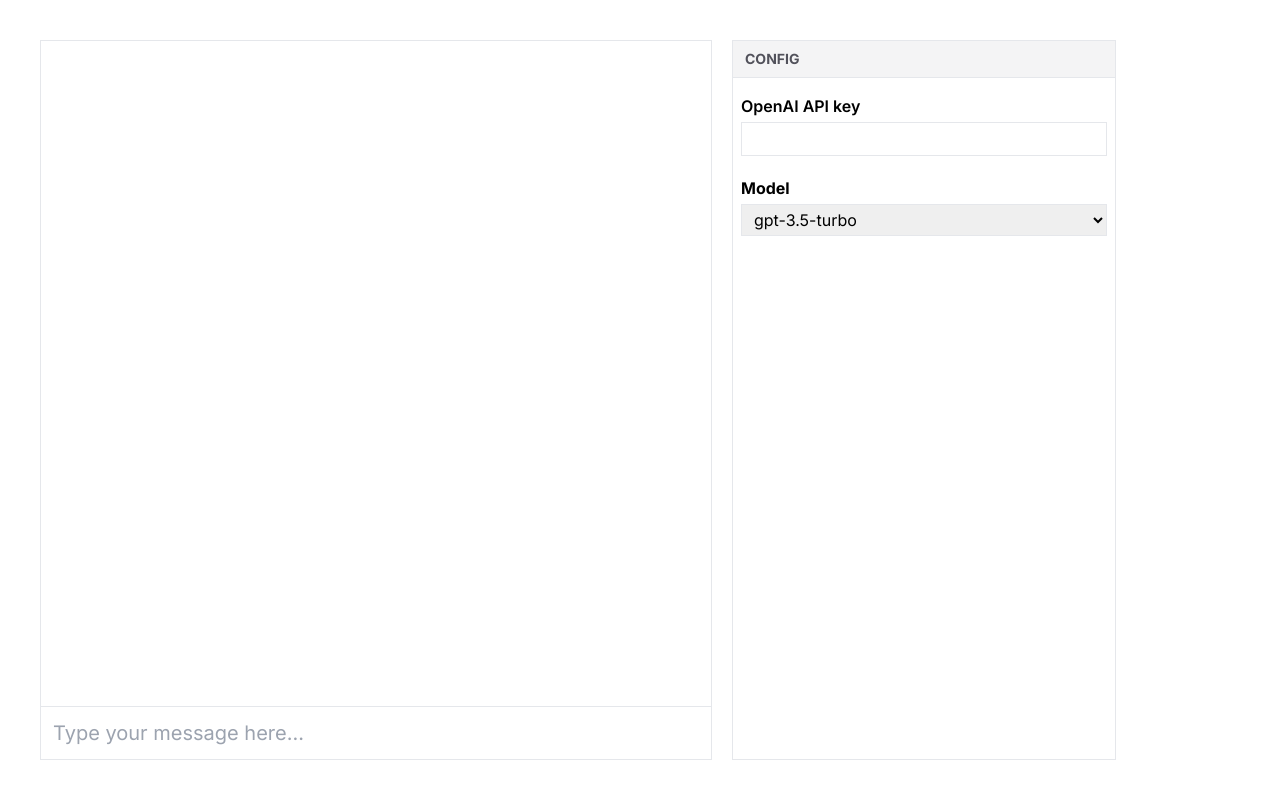
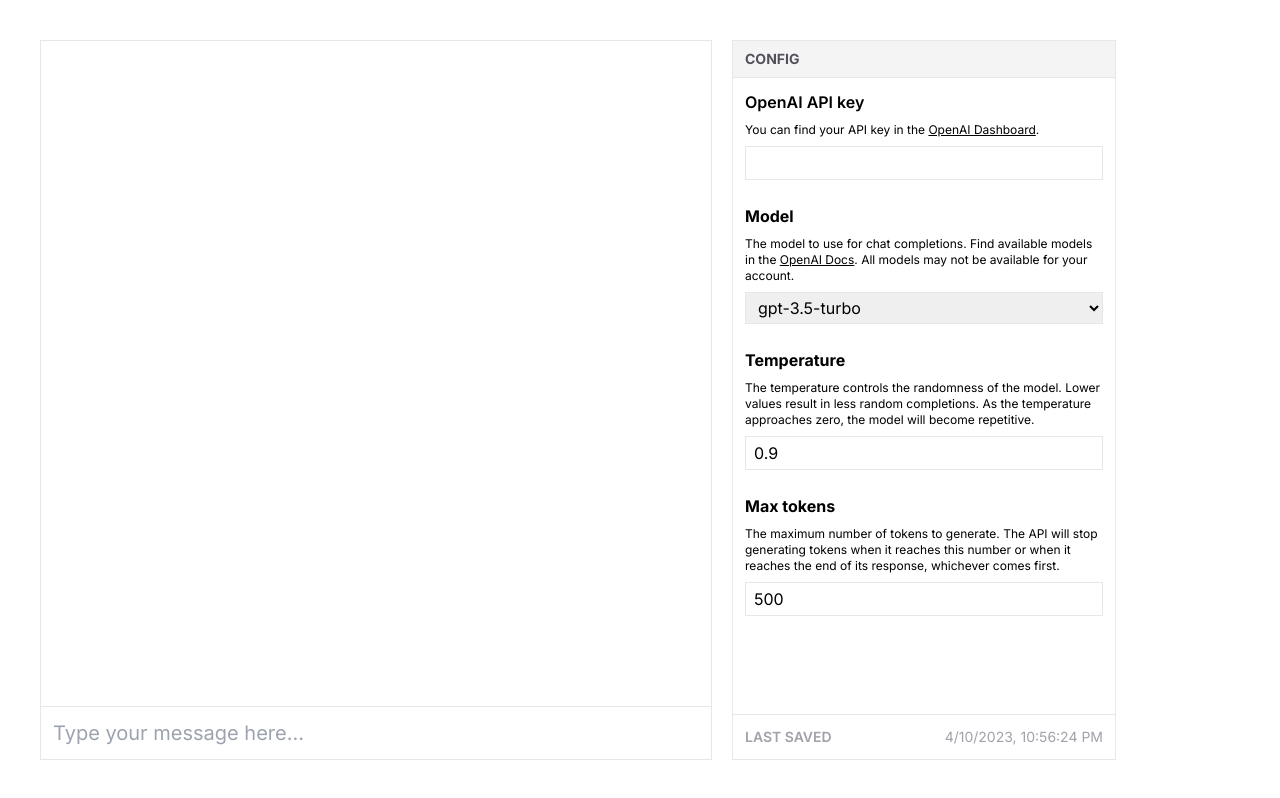
Before and after one commit to wadefletch/sibyl, a Next.js app: page /chat in a window 1280 px wide. Built offline with nearby package versions, Linux system fonts and the light colour scheme.

Commit message:
feat: add additional config options and config descriptions

```diff
--- a/components/Chat.tsx
+++ b/components/Chat.tsx
@@ -12,7 +12,8 @@ function Chat() {
   const [messages, setMessages] = useState<ChatGPTMessage[]>([]);
   const [input, setInput] = useState<string>('');
   const [loading, setLoading] = useState<boolean>(false);
-
+  const messagesEndRef = useRef<HTMLDivElement>(null);
+  const [cookie, setCookie] = useCookies([COOKIE_NAME]);
   const { config } = useConfig();
 
   async function sendMessage(message: string) {
@@ -71,11 +72,8 @@ function Chat() {
     }
 
     setLoading(false);
+    return;
   }
-
-  const [cookie, setCookie] = useCookies([COOKIE_NAME]);
-
-  const messagesEndRef = useRef<HTMLDivElement>(null);
 
   useEffect(() => {
     if (!messagesEndRef.current) return;
--- a/components/ChatMessage.tsx
+++ b/components/ChatMessage.tsx
@@ -4,6 +4,7 @@ import ReactMarkdown from 'react-markdown';
 import remarkMath from 'remark-math';
 import rehypeKatex from 'rehype-katex';
 import remarkGfm from 'remark-gfm';
+import { memo } from 'react';
 
 import 'katex/dist/katex.min.css';
 
@@ -55,4 +56,6 @@ function ChatMessage({ role, content }: ChatMessageProps) {
   );
 }
 
-export default ChatMessage;
+const MemoizedChatMessage = memo(ChatMessage);
+
+export default MemoizedChatMessage;
--- a/components/Config.tsx
+++ b/components/Config.tsx
@@ -1,17 +1,28 @@
 import { useConfig, type Config } from './ConfigContext';
 
 function Config() {
-  const { config, setConfig } = useConfig();
+  const { config, setConfig, lastSaved } = useConfig();
 
   return (
-    <form className="w-full max-w-sm gap-3 border dark:border-zinc-700 md:ml-5">
-      <h2 className="mb-2 border-b bg-zinc-100 py-2 px-3 text-sm font-bold uppercase text-zinc-600 dark:border-zinc-700 dark:bg-zinc-800 dark:text-zinc-400">
+    <form className="flex w-full max-w-sm flex-col border dark:border-zinc-700 md:ml-5">
+      <h2 className="border-b bg-zinc-100 py-2 px-3 text-sm font-bold uppercase text-zinc-600 dark:border-zinc-700 dark:bg-zinc-800 dark:text-zinc-400">
         Config
       </h2>
 
-      <div className="flex flex-col gap-5 p-2">
-        <label htmlFor="apiKey">
-          <p className="mb-1 block font-semibold">OpenAI API key</p>
+      <label htmlFor="apiKey" className="m-3 space-y-2">
+        <p className="block font-semibold">OpenAI API key</p>
+        <p className="text-xs dark:text-zinc-300">
+          You can find your API key in the{' '}
+          <a
+            href="https://beta.openai.com/account/api-keys"
+            target="_blank"
+            rel="noreferrer"
+            className="underline"
+          >
+            OpenAI Dashboard
+          </a>
+          .
+        </p>
         <input
           id="apiKey"
           type="text"
@@ -21,8 +32,20 @@ function Config() {
         />
       </label>
 
-        <label htmlFor="model">
-          <p className="mb-1 block font-bold">Model</p>
+      <label htmlFor="model" className="m-3 space-y-2">
+        <p className="block font-bold">Model</p>
+        <p className="text-xs dark:text-zinc-300">
+          The model to use for chat completions. Find available models in the{' '}
+          <a
+            href="https://beta.openai.com/docs/developer-quickstart/model-versions"
+            target="_blank"
+            rel="noreferrer"
+            className="underline"
+          >
+            OpenAI Docs
+          </a>
+          . All models may not be available for your account.
+        </p>
         <select
           id="model"
           className="w-full border px-2 py-1 focus:outline-none dark:border-zinc-700 dark:bg-zinc-800"
@@ -30,9 +53,51 @@ function Config() {
           onChange={(e) => setConfig({ ...config, model: e.target.value })}
         >
           <option value="gpt-3.5-turbo">gpt-3.5-turbo</option>
-            {/* <option value="text-davinci-003">text-davinci-003</option> */}
+          <option value="gpt-4">gpt-4</option>
         </select>
       </label>
+
+      <label htmlFor="temperature" className="m-3 space-y-2">
+        <p className="block font-bold">Temperature</p>
+        <p className="text-xs dark:text-zinc-300">
+          The temperature controls the randomness of the model. Lower values
+          result in less random completions. As the temperature approaches zero,
+          the model will become repetitive.
+        </p>
+        <input
+          id="temperature"
+          type="number"
+          className="w-full border px-2 py-1 focus:outline-none dark:border-zinc-700 dark:bg-zinc-800"
+          value={config.temperature}
+          onChange={(e) =>
+            setConfig({ ...config, temperature: Number(e.target.value) })
+          }
+        />
+      </label>
+
+      <label htmlFor="maxTokens" className="m-3 space-y-2">
+        <p className="block font-bold">Max tokens</p>
+        <p className="text-xs dark:text-zinc-300">
+          The maximum number of tokens to generate. The API will stop generating
+          tokens when it reaches this number or when it reaches the end of its
+          response, whichever comes first.
+        </p>
+        <input
+          id="maxTokens"
+          type="number"
+          className="w-full border px-2 py-1 focus:outline-none dark:border-zinc-700 dark:bg-zinc-800"
+          value={config.maxTokens}
+          onChange={(e) =>
+            setConfig({ ...config, maxTokens: Number(e.target.value) })
+          }
+        />
+      </label>
+
+      <div className="flex-1" />
+
+      <div className="flex justify-between border-t p-3 text-sm text-zinc-400 dark:border-zinc-600">
+        <p className="font-semibold uppercase">Last Saved</p>
+        <p>{lastSaved?.toLocaleString()}</p>
       </div>
     </form>
   );
--- a/components/ConfigContext.tsx
+++ b/components/ConfigContext.tsx
@@ -12,16 +12,21 @@ const LOCALSTORAGE_CONFIG_NAME = 'sibyl-config';
 export type Config = {
   apiKey: string;
   model: string;
+  temperature: number;
+  maxTokens: number;
 };
 
 type ConfigContext = {
   config: Config;
   setConfig: Dispatch<SetStateAction<Config>>;
+  lastSaved: Date | null;
 };
 
 const initialConfig: Config = {
   apiKey: '',
   model: 'gpt-3.5-turbo',
+  temperature: 0.9,
+  maxTokens: 500,
 };
 
 function loadConfig() {
@@ -41,6 +46,7 @@ function loadConfig() {
 const ConfigContext = createContext<ConfigContext>({
   config: initialConfig,
   setConfig: () => {},
+  lastSaved: null,
 });
 
 interface ConfigProviderProps {
@@ -49,13 +55,15 @@ interface ConfigProviderProps {
 
 export function ConfigProvider({ children }: ConfigProviderProps) {
   const [config, setConfig] = useState(loadConfig());
+  const [lastSaved, setLastSaved] = useState<Date | null>(null);
 
   useEffect(() => {
     localStorage.setItem(LOCALSTORAGE_CONFIG_NAME, JSON.stringify(config));
+    setLastSaved(new Date());
   }, [config]);
 
   return (
-    <ConfigContext.Provider value={{ config, setConfig }}>
+    <ConfigContext.Provider value={{ config, setConfig, lastSaved }}>
       {children}
     </ConfigContext.Provider>
   );
--- a/pages/api/chat.ts
+++ b/pages/api/chat.ts
@@ -44,10 +44,8 @@ const handler = async (req: Request): Promise<Response> => {
   const payload: OpenAIStreamPayload = {
     model: body?.config.model ?? 'gpt-3.5-turbo',
     messages: messages,
-    temperature: process.env.AI_TEMP ? parseFloat(process.env.AI_TEMP) : 0.7,
-    max_tokens: process.env.AI_MAX_TOKENS
-      ? parseInt(process.env.AI_MAX_TOKENS)
-      : 100,
+    temperature: body?.config.temperature ?? 0.9,
+    max_tokens: body?.config.maxTokens ?? 100,
     top_p: 1,
     frequency_penalty: 0,
     presence_penalty: 0,
```
Lines whose indentation alone changed are shown as unchanged.
